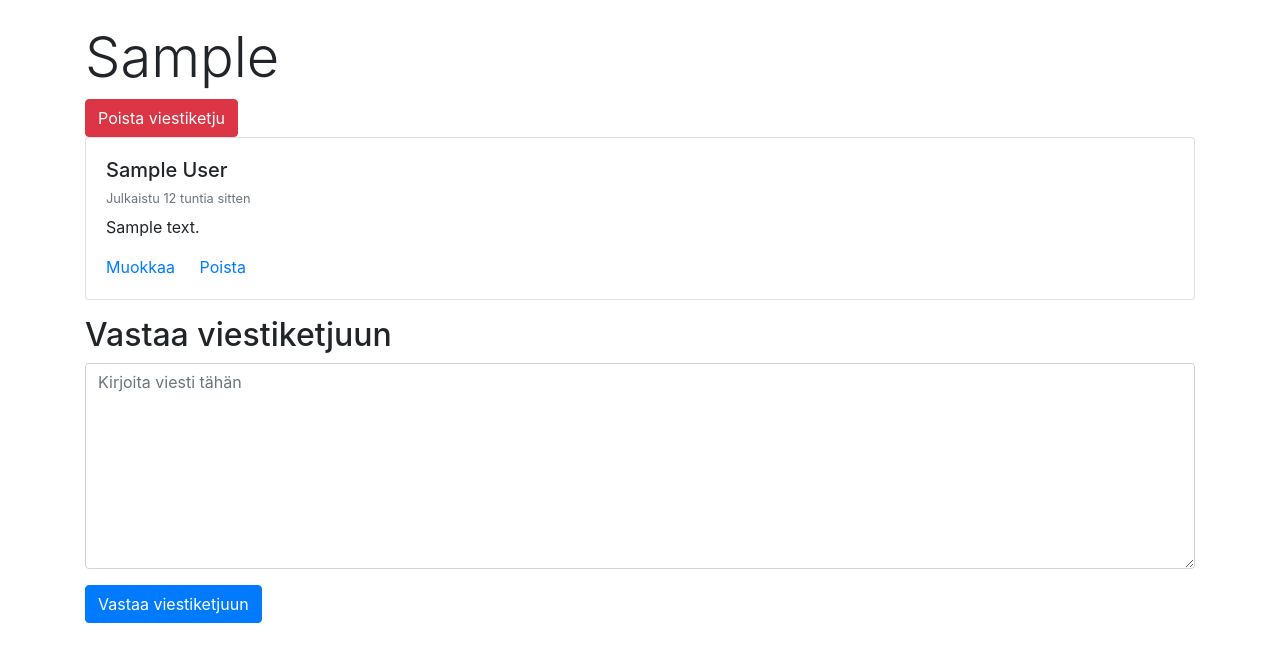
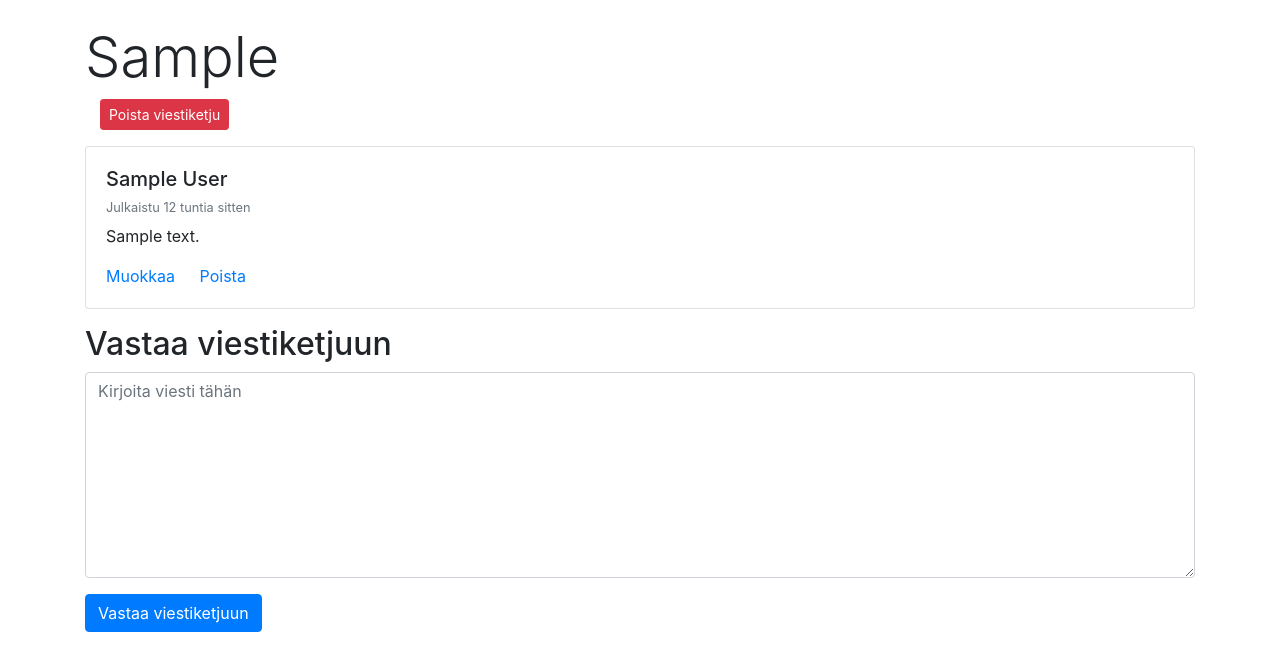
Before and after one commit to hjuha/tsoha, a Flask app: page /thread/1/ in a window 1280 px wide. Shown: the part 56-727 px from the top of the page. Run offline with Flask 2, Linux system fonts and the light colour scheme; a user stored in the database is signed in; tables that the repository leaves empty hold one stand-in row (values such as "Sample post"); some libraries are stand-ins or nearby versions.

Commit message:
Fix button styles

```diff
--- a/application/templates/index.html
+++ b/application/templates/index.html
@@ -30,7 +30,10 @@
 			Kirjoittaja: {{ thread.sender.first_name }} {{ thread.sender.surname }}<br>
 			Kirjoitettu: {{ thread.posted }}<br>
 			{% if thread.deletable %}
-				<a href="{{ url_for('delete_thread', thread_id = thread.id) }}"<button type="button" class="btn btn-danger btn-sm">Poista</button></a>
+				</p>
+				<a href="{{ url_for('delete_thread', thread_id = thread.id) }}">
+					<button type="button" class="btn btn-danger btn-sm">Poista</button>
+				</a>
 			{% endif %}
 		</div>
 		<hr class="my-4">
--- a/application/templates/threads/thread.html
+++ b/application/templates/threads/thread.html
@@ -5,7 +5,11 @@
 	<h2 class="display-4">{{ thread.topic }}</h1>
 
 	{% if thread.deletable %}
-		<a href="{{ url_for('delete_thread', thread_id = thread.id) }}"<button type="button" class="btn btn-danger">Poista viestiketju</button></a>
+		<p>
+			<a style="margin-left: 15px" href="{{ url_for('delete_thread', thread_id = thread.id) }}">
+				<button type="button" class="btn btn-sm btn-danger">Poista viestiketju</button>
+			</a>
+		</p>
 	{% endif %}
 
 	{% for post in posts %}
```
